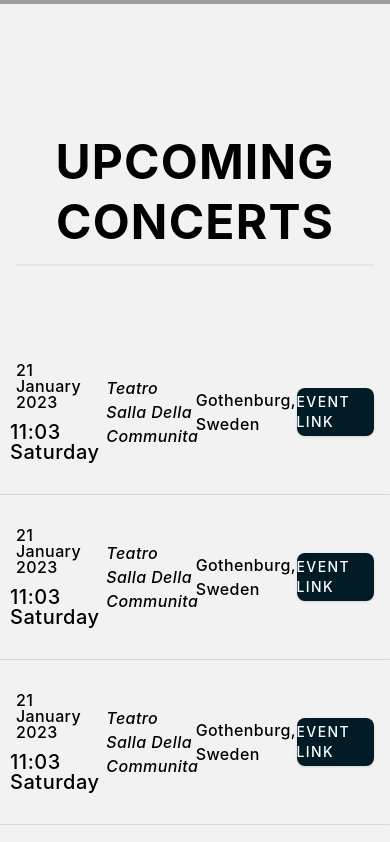
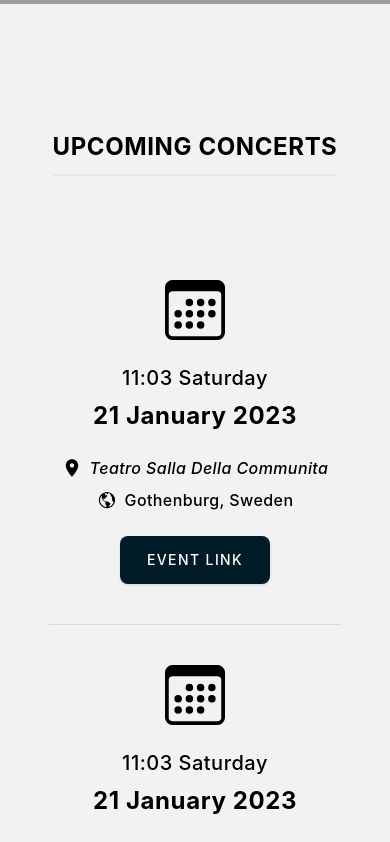
Before and after one commit to eliasfrigard/polenta, a Next.js app: page /concerts in a window 390 px wide. Shown: the part 840-1682 px from the top of the page. Built offline with nearby package versions, Linux system fonts and the light colour scheme; grey boxes are pictures that could not be loaded.

Commit message:
some mobile index page styling

```diff
--- a/components/ContactForm.js
+++ b/components/ContactForm.js
@@ -8,7 +8,7 @@ export default function ContactForm() {
 
   return (
     <>
-      <div className={`centerContent contactForm w-full pb-16 mt-32 px-4 md:px-0`}>
+      <div className={`centerContent contactForm w-full md:pb-16 mt-8 md:mt-32 px-4 md:px-0`}>
         <div className='flex-col p-8 md:p-12 container max-w-4xl roundedShadow bg-[#F2F2F2] h-full border border-opacity-50 border-[#011C26]'>
           <form className='w-full'>
             <div className='flex flex-wrap -mx-3 md:mb-4'>
--- a/components/Event.js
+++ b/components/Event.js
@@ -1,12 +1,13 @@
 import Moment from 'react-moment'
 import { IoMdGlobe, IoMdPin } from 'react-icons/io'
+import { BsCalendar3 } from 'react-icons/bs'
 
 export default function Event({ venue, date, city, country, last = false, first = false }) {
   return (
     <>
       <div
         className={`${!first && 'mt-4'
-          } p-4 max-w-[1400px] w-full grid grid-flow-row grid-cols-4 gap-4 hover:bg-gray-200 rounded-lg`}
+          } hidden md:grid p-4 max-w-[1400px] w-full grid-flow-row grid-cols-4 gap-4 hover:bg-gray-200 rounded-lg`}
       >
         <div className='centerContent flex-col gap-3'>
           <p className='text leading-none font-medium tracking-wide'>
@@ -30,7 +31,41 @@ export default function Event({ venue, date, city, country, last = false, first
           </div>
         </div>
       </div>
-      {!last && <div className='container w-full h-[1px] rounded-full bg-black mt-4 opacity-10'></div>}
+
+      {/**
+       * Mobile view below.
+       */}
+
+      <div
+        className={`${!first && 'mt-4'
+          } centerContent py-6 max-w-[1400px] w-full flex flex-col gap-6 hover:bg-gray-200 rounded-lg`}
+      >
+        <BsCalendar3 className='text-6xl'></BsCalendar3>
+        <div className='centerContent flex-col gap-2'>
+          <p className='text-xl leading font-medium tracking-wide'>
+            <Moment format='HH:mm dddd'>{date}</Moment>
+          </p>
+          <p className='text-2xl leading font-bold tracking-wide'>
+            <Moment format='DD MMMM YYYY'>{date}</Moment>
+          </p>
+        </div>
+        <div className='flex flex-col gap-2'>
+          <div className='centerContent tracking-wide font-medium italic flex gap-2'>
+            <IoMdPin className='text-xl'></IoMdPin>
+            {venue}
+          </div>
+          <div className='centerContent font-medium text-base tracking-wide flex gap-2'>
+            <IoMdGlobe className='text-xl'></IoMdGlobe>
+            {city}, {country}
+          </div>
+        </div>
+        <div className='centerContent'>
+          <div className='centerContent w-[150px] h-12 rounded-lg bg-[#011C26] shadow text-white hover:cursor-pointer'>
+            <p className='tracking-widest uppercase font-medium text-sm'>Event Link</p>
+          </div>
+        </div>
+      </div>
+      {!last && <div className='container w-3/4 md:w-full h-[1px] rounded-full bg-black mt-4 opacity-10'></div>}
     </>
   )
 }
--- a/components/Title.js
+++ b/components/Title.js
@@ -6,7 +6,7 @@ export default function Title({ title, subtitle, size = 'lg', color = '[#010D00]
 
   return (
     <div className='px-4 md:px-0 container flex flex-col justify-center items-center'>
-      <p className={`text-center text-5xl md:text-[3.6em] border-b-2 border-opacity-10 pb-3 font-bold tracking-wide leading-tight md:leading-none uppercase ${textColor} ${borderColor}`}>
+      <p className={`text-center text-2xl md:text-5xl md:text-[3.6em] border-b-2 border-opacity-10 pb-3 font-bold tracking-wide leading-tight md:leading-none uppercase ${textColor} ${borderColor}`}>
         {title}
       </p>
       {subtitle && <p className='mt-4 text-xl'>{subtitle}</p>}
--- a/pages/index.js
+++ b/pages/index.js
@@ -14,9 +14,9 @@ export default function Home() {
 
   return (
     <Layout>
-      <div id='hero' className='relative h-[1050px] flex justify-center items-center text-white shadow-2xl'>
+      <div id='hero' className='relative h-screen md:h-[1050px] flex justify-center items-center text-white shadow-2xl'>
         <Image alt='Mountains' src='/polenta-hero.jpg' layout='fill' objectFit='cover' />
-        <div className='container my-16 h-[450px] absolute translate-y-[525px] flex justify-center items-center '>
+        <div className='container md:my-16 md:h-[450px] absolute translate-y-[525px] flex justify-center items-center '>
           <Image
             alt='Mountains'
             src='/splash.png'
@@ -30,7 +30,7 @@ export default function Home() {
         </div>
       </div>
 
-      <div className='px-4 md:px-0 my-16 pt-[289px] flex justify-center items-center flex-col'>
+      <div className='px-4 md:px-0 my-12 md:my-16 md:pt-[289px] flex justify-center items-center flex-col'>
         <div className='container'>
           <iframe
             className='video'
```
